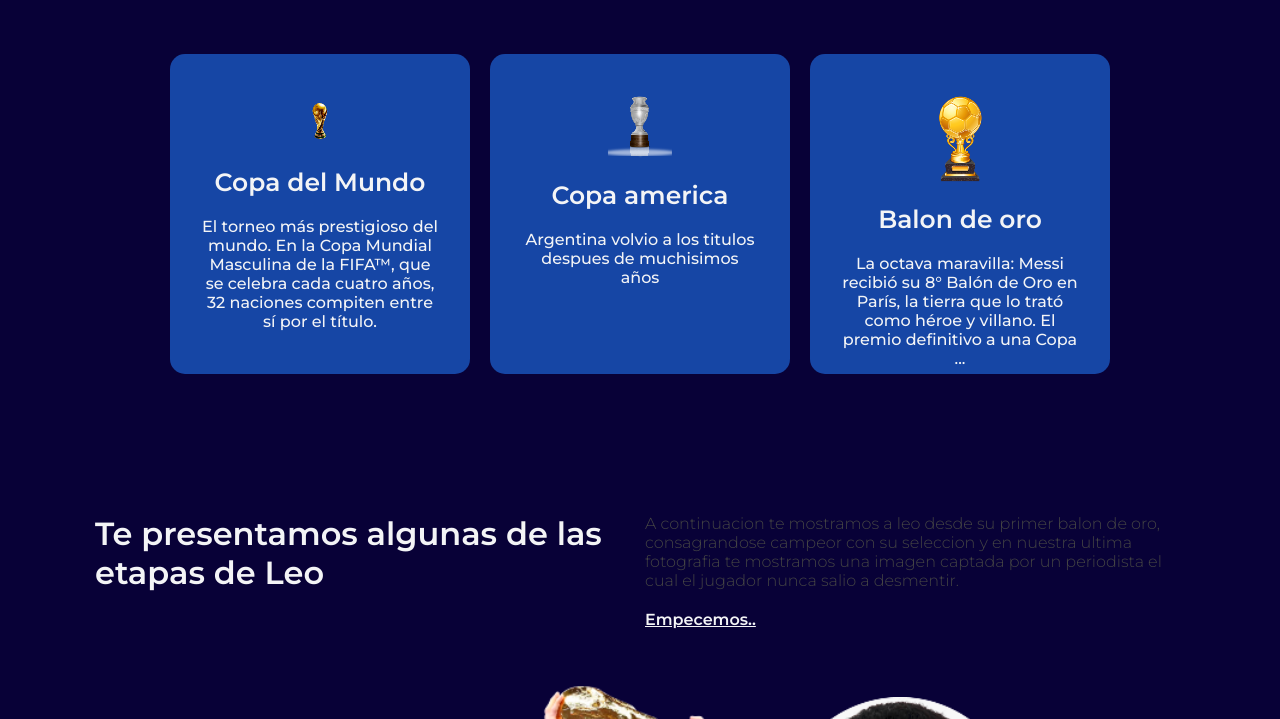
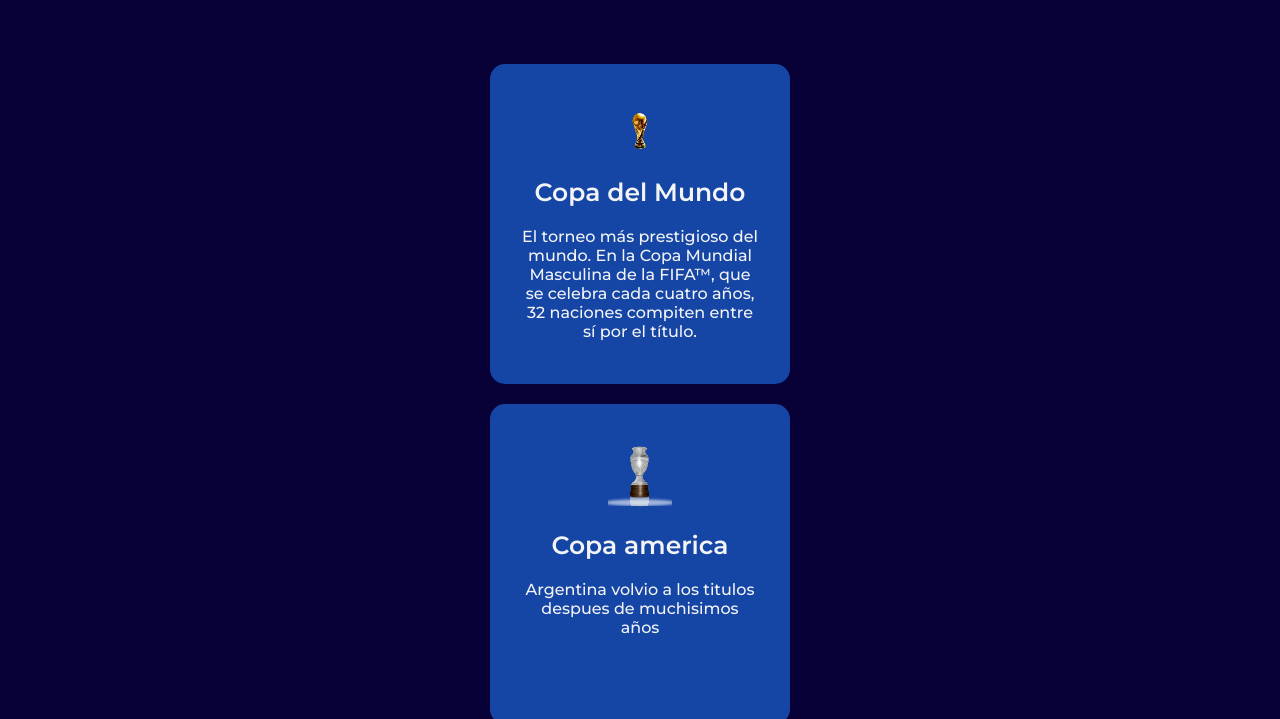
Before and after one commit to judkno/fulbol, a plain HTML site: page index.html in a window 1280 px wide. Shown: the part 751-1470 px from the top of the page. Drawn offline with Linux system fonts and the light colour scheme.

Commit message:
min width

```diff
--- a/index.html
+++ b/index.html
@@ -9,6 +9,7 @@
 <link rel="preconnect" href="https://fonts.gstatic.com" crossorigin>
 <link href="https://fonts.googleapis.com/css2?family=Montserrat:ital,wght@0,300;0,500;0,600;1,300&display=swap" rel="stylesheet">
 <link rel="stylesheet" href="mediaquerys.css"/>
+<link rel="stylesheet" href="mediaquerys2.css"/>
 <body>
 <header>
     <img class="logo" src="/cositas/iconfutbol.png" alt="logo de pelota"/>
--- a/mediaquerys.css
+++ b/mediaquerys.css
@@ -104,7 +104,7 @@ flex-direction: column;
 }
 
 /* Phone*/
-@media(max-width:350px){
+@media(min-width:350px){
     .info-cards-container{
         flex-direction: column;
     }
```
